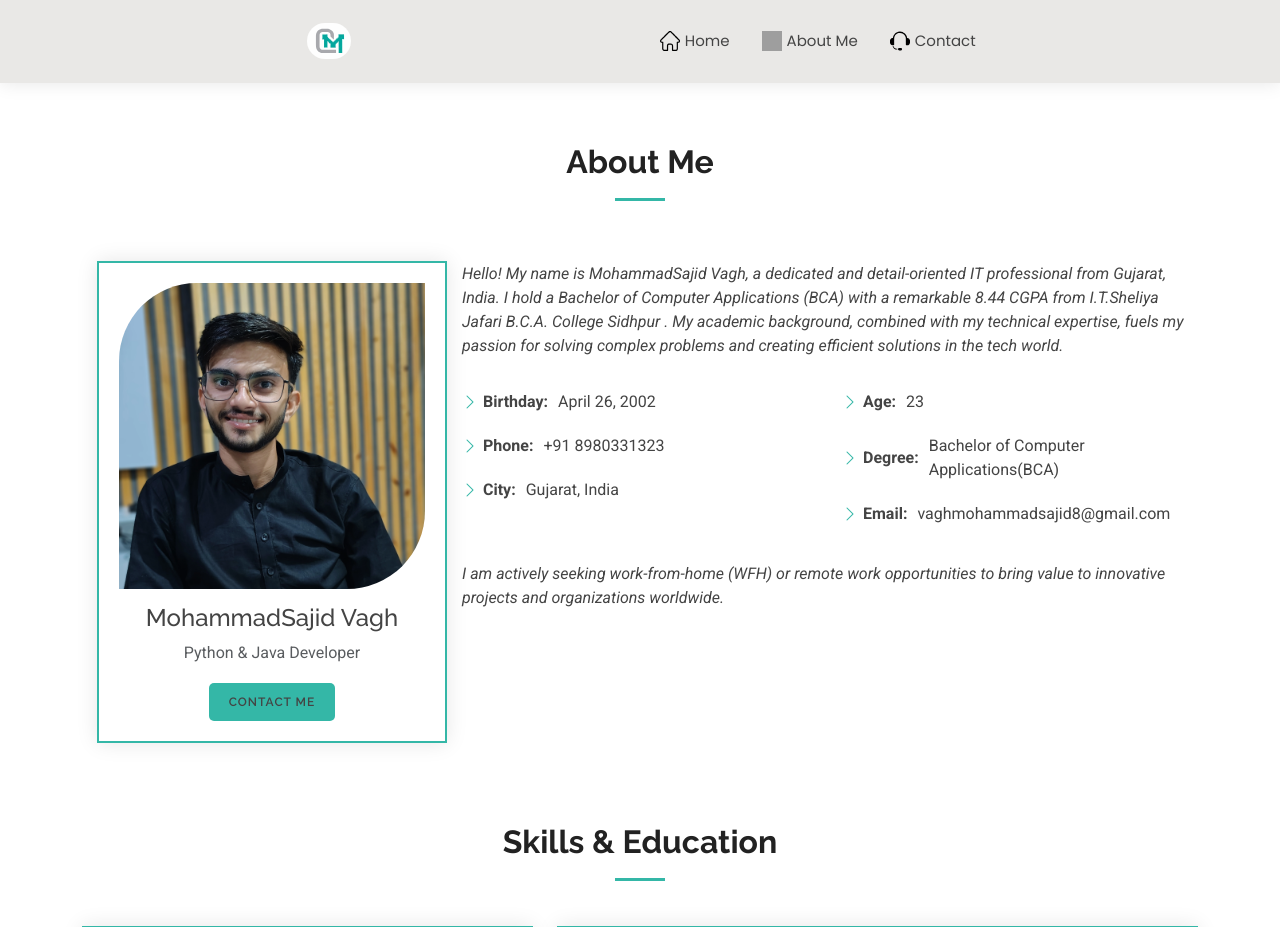
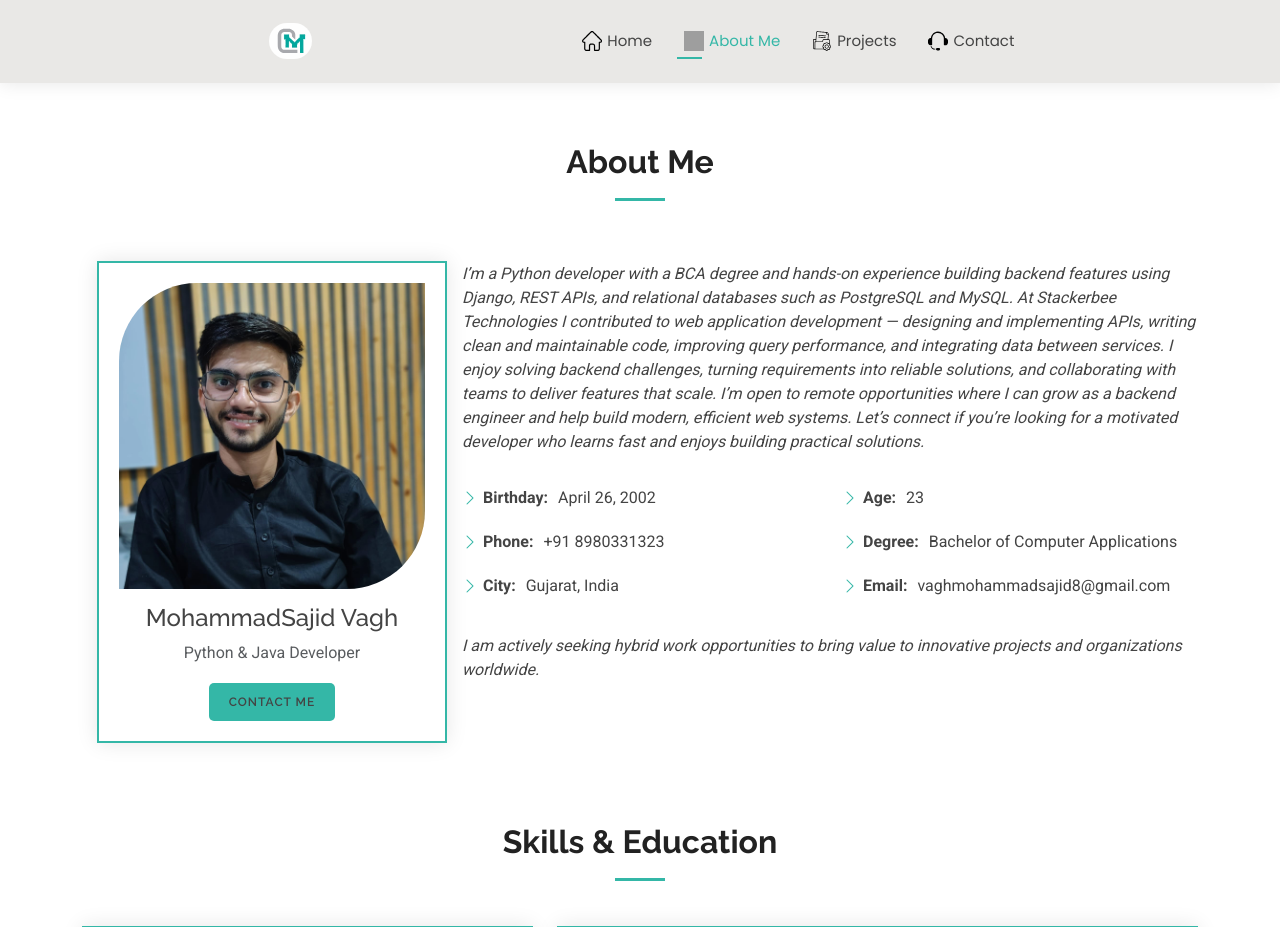
Before and after one commit to VaghMohammadSajid/Mo.Sajid-Portfolio, a FastAPI app: page /about in a window 1280 px wide. Shown: the top 927 px of the page. Run offline with FastAPI, Linux system fonts and the light colour scheme; some libraries are stand-ins or nearby versions; grey boxes are pictures that could not be loaded.

Commit message:
Initial commit: FastAPI portfolio project

```diff
--- a/main.py
+++ b/main.py
@@ -4,16 +4,33 @@ from fastapi.staticfiles import StaticFiles
 from fastapi.templating import Jinja2Templates
 from pydantic import BaseModel
 from datetime import date, datetime
+import uvicorn
+import logging
+
+# ------------------ Logging Config ------------------
+logger = logging.getLogger("uvicorn")   # use uvicorn's logger
+# ----------------------------------------------------
 
 app = FastAPI()
 app.mount("/static", StaticFiles(directory="static"), name="static")
 templates = Jinja2Templates(directory="templates")
 
 
+# Middleware to log all GET page requests
+@app.middleware("http")
+async def log_requests(request: Request, call_next):
+    if request.method == "GET" and not request.url.path.startswith("/static"):
+        logger.info(f"➡️ Page visited: {request.url.path}")
+    response = await call_next(request)
+    return response
+
+
 @app.get('/', response_class=HTMLResponse)
 async def index(request: Request):
-    details = {'name': 'Mohammad Sajid',
-               'detail': 'As a backend developer, I design and maintain the server-side logic that powers web applications.'}
+    details = {
+        'name': 'Mohammad Sajid',
+        'detail': 'As a backend developer, I design and maintain the server-side logic that powers web applications.'
+    }
     return templates.TemplateResponse("index.html", {"request": request, "details": details})
 
 
@@ -25,7 +42,6 @@ def calculate_age(data: BirthDateInput):
     today = date.today()
     birthdate = data.birthdate
     age = today.year - birthdate.year - ((today.month, today.day) < (birthdate.month, birthdate.day))
-
     return age
 
 
@@ -36,16 +52,40 @@ async def about(request: Request):
     age = calculate_age(BirthDateInput(birthdate=birth_date_obj))
     details = {
         'name': "MohammadSajid Vagh",
-        'introduction': 'Hello! My name is MohammadSajid Vagh, a dedicated and detail-oriented IT professional from Gujarat, India. I hold a Bachelor of Computer Applications (BCA) with a remarkable 8.44 CGPA from I.T.Sheliya Jafari B.C.A. College Sidhpur . My academic background, combined with my technical expertise, fuels my passion for solving complex problems and creating efficient solutions in the tech world.',
-        'birth_date': 'April 26, 2002', 'age': age,
+        'introduction': (
+            "I’m a Python developer with a BCA degree and hands-on experience "
+            "building backend features using Django, REST APIs, and relational databases "
+            "such as PostgreSQL and MySQL.\n\n"
+            "At Stackerbee Technologies I contributed to web application development — "
+            "designing and implementing APIs, writing clean and maintainable code, "
+            "improving query performance, and integrating data between services.\n\n"
+            "I enjoy solving backend challenges, turning requirements into reliable solutions, "
+            "and collaborating with teams to deliver features that scale. I’m open to remote "
+            "opportunities where I can grow as a backend engineer and help build modern, efficient web systems.\n\n"
+            "Let’s connect if you’re looking for a motivated developer who learns fast and enjoys "
+            "building practical solutions."
+        ),
+        'birth_date': 'April 26, 2002',
+        'age': age,
         'Phone': '+91 8980331323',
-        'Degree': 'Bachelor of Computer Applications(BCA)',
+        'Degree': 'Bachelor of Computer Applications',
         'City': 'Gujarat, India',
         'Email': 'vaghmohammadsajid8@gmail.com'
     }
+    logger.info(f"🎓 Degree: {details['Degree']}")
     return templates.TemplateResponse("about.html", {"request": request, "details": details})
+
+
+@app.get('/project')
+async def project(request: Request):
+    print("req is :", request)
+    return templates.TemplateResponse("project.html", {"request": request})
 
 
 @app.get('/contact', response_class=HTMLResponse)
 async def contact(request: Request):
     return templates.TemplateResponse("contact.html", {"request": request})
+
+
+if __name__ == "__main__":
+    uvicorn.run("main:app", host="127.0.0.1", port=8000, reload=True)
--- a/templates/about.html
+++ b/templates/about.html
@@ -5,7 +5,7 @@
     <meta charset="utf-8">
     <meta http-equiv="Cache-Control" content="no-cache, no-store, must-revalidate">
     <meta content="width=device-width, initial-scale=1.0" name="viewport">
-    <title>Mo.Sajid Vagh</title>
+    <title>Mo.Sajid | About</title>
     <meta name="description" content="">
     <meta name="keywords" content="">
 
@@ -58,40 +58,40 @@
                 <div class="col-lg-4">
                     <div class="info-item-1">
                         <img style="border-radius: 78px 0px 78px 0px;"
-                             src="static/images/ms images/IMG_20250727_205223_708.webp" class="img-fluid" alt="">
-                        <h3 class="h4 mb-2">{{ details.name }}</h3>
+                             src="{{ request.url_for('static', path='images/ms_images/myphoto.jpg') }}" class="img-fluid" alt="">
+                        <h3 class="h4 mb-2">{{ details['name'] }}</h3>
                         <p class="text-muted mb-2">Python & Java Developer</p>
                         <a href="/contact" class="btn-get-started">Contact Me</a>
                     </div>
                 </div>
                 <div class="col-lg-8 content">
                     <p class="fst-italic py-3">
-                        {{ details.introduction }}
+                        {{ details['introduction'] }}
                     </p>
                     <div class="row">
                         <div class="col-lg-6">
                             <ul>
                                 <li><i class="bi bi-chevron-right"></i> <strong>Birthday:</strong>
-                                    <span>{{details.birth_date}}</span></li>
+                                    <span>{{ details['birth_date'] }}</span></li>
                                 <li><i class="bi bi-chevron-right"></i> <strong>Phone:</strong>
-                                    <span>{{details.Phone}}</span></li>
+                                    <span>{{ details['Phone'] }}</span></li>
                                 <li><i class="bi bi-chevron-right"></i> <strong>City:</strong>
-                                    <span>{{details.City}}</span></li>
+                                    <span>{{ details['City'] }}</span></li>
                             </ul>
                         </div>
                         <div class="col-lg-6">
                             <ul>
                                 <li><i class="bi bi-chevron-right"></i> <strong>Age:</strong>
-                                    <span>{{details.age}}</span></li>
+                                    <span>{{ details['age'] }}</span></li>
                                 <li><i class="bi bi-chevron-right"></i> <strong>Degree:</strong>
-                                    <span>{{details.Degree}}</span></li>
-                                <li><i class="bi bi-chevron-right"></i> <strong>Email:</strong> <span>{{ details.Email }}</span>
+                                    <span>{{ details['Degree'] }}</span></li>
+                                <li><i class="bi bi-chevron-right"></i> <strong>Email:</strong> <span>{{ details['Email'] }}</span>
                                 </li>
                             </ul>
                         </div>
                     </div>
                     <p class="fst-italic py-3">
-                        I am actively seeking work-from-home (WFH) or remote work opportunities to bring value to
+                        I am actively seeking hybrid work opportunities to bring value to
                         innovative projects and organizations worldwide.
                     </p>
                 </div>
@@ -127,7 +127,7 @@
                                 <i class="flex-shrink-0"
                                    style="padding:30px 30px 30px 30px;margin: 13px 0px 10px 17px;margin-bottom: 20px;width: 70px;">
                                     <img style="padding:7px 7px 7px 7px;border-radius: 20px; width: auto; height: 70px;"
-                                         src="static/images/organization/stackerbee.svg">
+                                         src="{{ request.url_for('static', path='images/organization/stackerbee.svg') }}">
                                 </i>
                                 <div style="margin: 10px 0px 0px 17px;">
                                     <a href="https://www.stackerbee.com/" target="_blank">
@@ -190,7 +190,7 @@
                                 data-aos-delay="200">
                                 <i class="flex-shrink-0" style="margin: 10px 0px 10px 17px;">
                                     <img style="border-radius: 0px; width: 50px; height: 50px;"
-                                         src="static/images/skills/Python.svg">
+                                         src="{{ request.url_for('static', path='images/skills/Python.svg') }}">
                                 </i>
                                 <div style="margin: 20px 0px 0px 17px;">
                                     <a href="https://www.python.org" target="_blank">
@@ -203,7 +203,7 @@
                                 data-aos-delay="200">
                                 <i class="flex-shrink-0" style="margin: 10px 0px 10px 17px;">
                                     <img style="border-radius: 0px; width: 50px; height: 50px;"
-                                         src="static/images/skills/Django.svg">
+                                         src="{{ request.url_for('static', path='images/skills/Django.svg') }}">
                                 </i>
                                 <div style="margin: 20px 0px 0px 17px;">
                                     <a href="https://www.djangoproject.com" target="_blank">
@@ -216,7 +216,7 @@
                                 data-aos-delay="200">
                                 <i class="flex-shrink-0" style="margin: 10px 0px 10px 17px;">
                                     <img style="border-radius: 0px; width: 50px; height: 50px;"
-                                         src="static/images/skills/Django REST.svg">
+                                         src="{{ request.url_for('static', path='images/skills/Django_rest.svg') }}">
                                 </i>
                                 <div style="margin: 20px 0px 0px 17px;">
                                     <a href="https://django-rest-framework-old-docs.readthedocs.io/en/3.7.7/topics/documenting-your-api/"
@@ -326,7 +326,7 @@
                                 data-aos-delay="200">
                                 <i class="flex-shrink-0" style="margin: 10px 0px 10px 17px;">
                                     <img style="border-radius: 0px; width: 50px; height: 50px;"
-                                         src="static/images/tools/vs_code.svg">
+                                         src="{{ request.url_for('static', path='images/tools/vs_code.svg') }}">
                                 </i>
                                 <div style="margin: 20px 0px 0px 17px;">
                                     <a href="https://code.visualstudio.com/" target="_blank">
--- a/templates/all_css.html
+++ b/templates/all_css.html
@@ -1,16 +1,18 @@
 <!-- Favicons -->
-    <link href="static/images/navbar/cm-letter-logo-design-icon_877718-743.svg" rel="icon">
-    <link href="static/img/apple-touch-icon.png" rel="apple-touch-icon">
+<link href="{{ request.url_for('static', path='images/navbar/cm-letter-logo-design-icon_877718-743.svg') }}" rel="icon">
+
 <!-- Fonts -->
 <link href="https://fonts.googleapis.com" rel="preconnect">
 <link href="https://fonts.gstatic.com" rel="preconnect" crossorigin>
-    <link href="https://fonts.googleapis.com/css2?family=Roboto:ital,wght@0,100;0,300;0,400;0,500;0,700;0,900;1,100;1,300;1,400;1,500;1,700;1,900&family=Poppins:ital,wght@0,100;0,200;0,300;0,400;0,500;0,600;0,700;0,800;0,900;1,100;1,200;1,300;1,400;1,500;1,600;1,700;1,800;1,900&family=Raleway:ital,wght@0,100;0,200;0,300;0,400;0,500;0,600;0,700;0,800;0,900;1,100;1,200;1,300;1,400;1,500;1,600;1,700;1,800;1,900&display=swap"
+<link href="https://fonts.googleapis.com/css2?family=Roboto:wght@100;300;400;500;700;900&family=Poppins:wght@100;200;300;400;500;600;700;800;900&family=Raleway:wght@100;200;300;400;500;600;700;800;900&display=swap"
       rel="stylesheet">
+
 <!-- Vendor CSS Files -->
-    <link href="static/vendor/bootstrap/css/bootstrap.min.css" rel="stylesheet">
-    <link href="static/vendor/bootstrap-icons/bootstrap-icons.css" rel="stylesheet">
-    <link href="static/vendor/aos/aos.css" rel="stylesheet">
-    <link href="static/vendor/swiper/swiper-bundle.min.css" rel="stylesheet">
-    <link href="static/vendor/glightbox/css/glightbox.min.css" rel="stylesheet">
+<link href="{{ request.url_for('static', path='vendor/bootstrap/css/bootstrap.min.css') }}" rel="stylesheet">
+<link href="{{ request.url_for('static', path='vendor/bootstrap-icons/bootstrap-icons.css') }}" rel="stylesheet">
+<link href="{{ request.url_for('static', path='vendor/aos/aos.css') }}" rel="stylesheet">
+<link href="{{ request.url_for('static', path='vendor/swiper/swiper-bundle.min.css') }}" rel="stylesheet">
+<link href="{{ request.url_for('static', path='vendor/glightbox/css/glightbox.min.css') }}" rel="stylesheet">
+
 <!-- Main CSS File -->
-    <link href="static/css/main.css" rel="stylesheet">
+<link href="{{ request.url_for('static', path='css/main.css') }}" rel="stylesheet">
--- a/templates/all_js.html
+++ b/templates/all_js.html
@@ -1,13 +1,13 @@
 <!-- Vendor JS Files -->
-<script src="static/vendor/bootstrap/js/bootstrap.bundle.min.js"></script>
-<script src="static/vendor/php-email-form/validate.js"></script>
-<script src="static/vendor/aos/aos.js"></script>
-<script src="static/vendor/waypoints/noframework.waypoints.js' %}"></script>
-<script src="static/vendor/purecounter/purecounter_vanilla.js"></script>
-<script src="static/vendor/swiper/swiper-bundle.min.js"></script>
-<script src="static/vendor/glightbox/js/glightbox.min.js"></script>
-<script src="static/vendor/imagesloaded/imagesloaded.pkgd.min.js"></script>
-<script src="static/vendor/isotope-layout/isotope.pkgd.min.js"></script>
+<script src="{{ request.url_for('static', path='vendor/bootstrap/js/bootstrap.bundle.min.js') }}"></script>
+<script src="{{ request.url_for('static', path='vendor/php-email-form/validate.js') }}"></script>
+<script src="{{ request.url_for('static', path='vendor/aos/aos.js') }}"></script>
+<script src="{{ request.url_for('static', path='vendor/waypoints/noframework.waypoints.js') }}"></script>
+<script src="{{ request.url_for('static', path='vendor/purecounter/purecounter_vanilla.js') }}"></script>
+<script src="{{ request.url_for('static', path='vendor/swiper/swiper-bundle.min.js') }}"></script>
+<script src="{{ request.url_for('static', path='vendor/glightbox/js/glightbox.min.js') }}"></script>
+<script src="{{ request.url_for('static', path='vendor/imagesloaded/imagesloaded.pkgd.min.js') }}"></script>
+<script src="{{ request.url_for('static', path='vendor/isotope-layout/isotope.pkgd.min.js') }}"></script>
 
 <!-- Main JS File -->
-<script src="static/js/main.js"></script>
+<script src="{{ request.url_for('static', path='js/main.js') }}"></script>
--- a/templates/contact.html
+++ b/templates/contact.html
@@ -4,7 +4,7 @@
 <head>
     <meta charset="utf-8">
     <meta content="width=device-width, initial-scale=1.0" name="viewport">
-    <title>Mo.Sajid Vagh</title>
+    <title>Mo.Sajid | Contact</title>
     <meta name="description" content="Contact Mo.Sajid Vagh">
     <meta name="keywords" content="">
 
--- a/templates/index.html
+++ b/templates/index.html
@@ -4,7 +4,7 @@
 <head>
     <meta charset="utf-8">
     <meta content="width=device-width, initial-scale=1.0" name="viewport">
-    <title>Mo.Sajid Vagh</title>
+    <title>Mo.Sajid | Home</title>
     <meta name="description" content="Mohammad Sajid Vagh - Backend Developer with expertise in Django and server-side logic.">
     <meta name="keywords" content="Backend Developer, Django, Mohammad Sajid Vagh, Server Logic">
 
--- a/templates/navbar.html
+++ b/templates/navbar.html
@@ -9,7 +9,7 @@
             <img
                     class="hover-logo"
                     style="border-radius: 20px;"
-                    src="static/images/navbar/cm-letter-logo-design-icon_877718-743.svg"
+                    src="{{ request.url_for('static', path='images/navbar/cm-letter-logo-design-icon_877718-743.svg') }}"
                     alt="Logo"
             >
         </a>
@@ -19,16 +19,26 @@
             </div>
             <ul>
                 <li><a href="/" class="{% if request.path == '/' %}active{% endif %}"><i><img
-                        style="width:20px; height:20px;" src="static/images/navbar/home.svg"> </i><span
+                        style="width:20px; height:20px;"
+                        src="{{ request.url_for('static', path='images/navbar/home.svg') }}"> </i><span
                         style="position: relative;left: 5px;">Home</span></a></li>
-                <li><a href="/about" class="{% if request.path == '/about/' %}active{% endif %}"> <i><img
-                        style="width:20px; height:20px;" src="static/images/navbar/user.svg"> </i>
+                <li><a href="/about" class="{% if request.path == '/about' %}active{% endif %}"> <i><img
+                        style="width:20px; height:20px;"
+                        src="{{ request.url_for('static', path='images/navbar/user.svg') }}"> </i>
                     <span
                             style="position: relative;left: 5px;">About Me</span></a>
                 </li>
+                <li><a href="/project" class="{% if request.path == '/projects' %}active{% endif %}">
+                    <i><img style="width:20px; height:20px;"
+                            src="{{ url_for('static', path='images/project/folder-management.svg') }}"></i>
+                    <span style="position: relative; left: 5px;">Projects</span>
+                </a>
+                </li>
+
                 <li><a href="/contact"
-                       class="{% if request.path == '/contact/' %}active{% endif %}"><i><img
-                        style="width:20px; height:20px;" src="static/images/navbar/support.svg"> </i>
+                       class="{% if request.path == '/contact' %}active{% endif %}"><i><img
+                        style="width:20px; height:20px;"
+                        src="{{ request.url_for('static', path='images/navbar/support.svg') }}"> </i>
                     <span style="position: relative;left: 5px;">Contact</span>
                 </a>
                 </li>
--- /dev/null
+++ b/templates/projects.html
@@ -0,0 +1 @@
+hii
```
Also changed, not shown: other parts of templates/about.html (+21 -21 lines), static/images/ms images/IMG_20250727_205223_708.webp (deleted), static/images/ms images/mo-sajid-2.jpg (deleted), static/images/ms images/mo-sajid.jpg (deleted), static/images/ms_images/myphoto.jpg (added), static/images/project/folder-management.svg (added), static/images/skills/Django_rest.svg (renamed from static/images/skills/Django REST.svg). Lines whose indentation alone changed are shown as unchanged.
